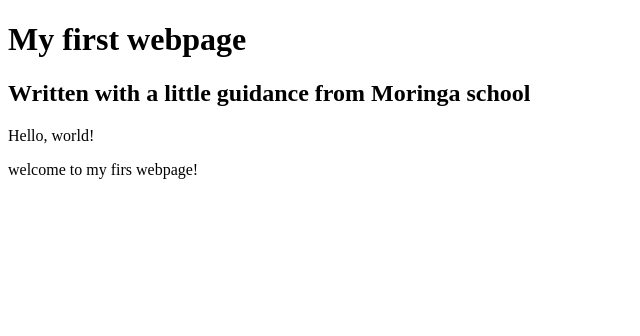
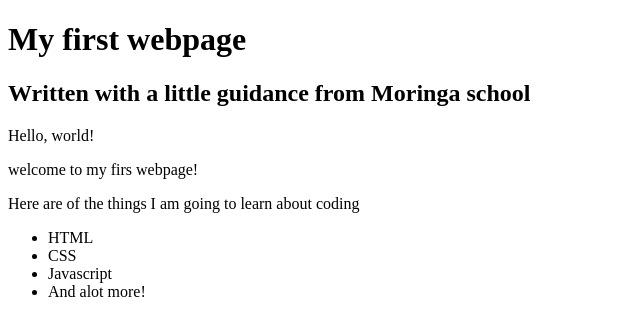
Before and after one commit to Ahmedkafi/my-first-webpage, a plain HTML site: page my-first-webpage.html in a window 1280 px wide. Shown: the whole page, without its empty margins (0-640 px from the left). Drawn offline with Linux system fonts and the light colour scheme.

Commit message:
add list elements

```diff
--- a/my-first-webpage.html
+++ b/my-first-webpage.html
@@ -9,6 +9,13 @@
     <h2>Written with a little guidance from Moringa school</h2>
     <p>Hello, world!</p>
     <p>welcome to my firs webpage!</p>
+    <p>Here are of the things I am going to learn about coding</p>
+    <ul>
+      <li>HTML</li>
+      <li>CSS</li>
+      <li>Javascript</li>
+      <li>And alot more!</li>
+    </ul>
 
   </body>
 </html>
```
